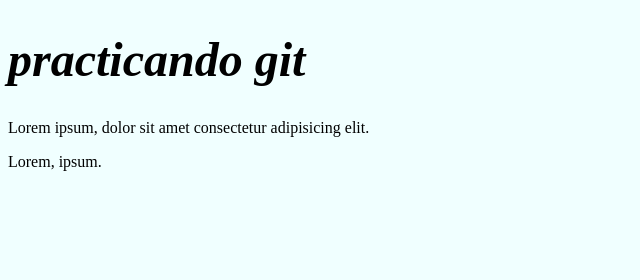
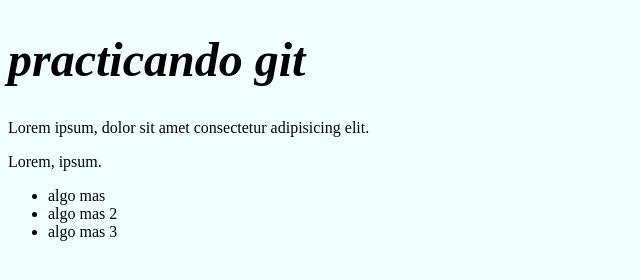
Before and after one commit to ADRIANBENTOSO/PRACTICA-GIT, a plain HTML site: page index.html in a window 1280 px wide. Shown: the whole page, without its empty margins (0-640 px from the left). Drawn offline with Linux system fonts and the light colour scheme.

Commit message:
agregada lista

```diff
--- a/index.html
+++ b/index.html
@@ -12,5 +12,10 @@
 <p>Lorem ipsum, dolor sit amet consectetur adipisicing elit.
 </p>
 <p>Lorem, ipsum.</p>
+<ul>
+    <li>algo mas</li>
+    <li>algo mas 2</li>
+    <li>algo mas 3</li>
+</ul>
 </body>
 </html>
```
